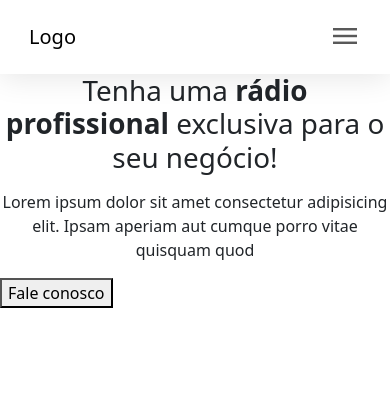
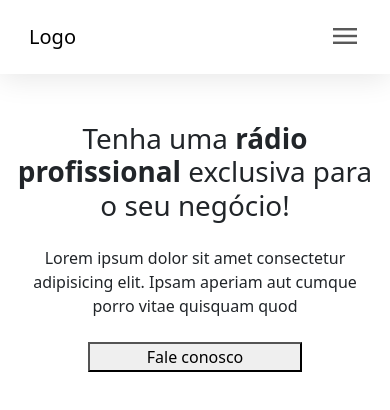
Before and after one commit to yagocdj/PersonalSound, an Angular app in the folder personal-sound/: page /home in a window 390 px wide. Shown: the top 410 px of the page. Built offline with nearby package versions, Linux system fonts and the light colour scheme.

Commit message:
adjusting the responsiveness from the home's initial block

```diff
--- a/personal-sound/src/app/home/home.component.html
+++ b/personal-sound/src/app/home/home.component.html
@@ -1,14 +1,16 @@
-<div id="home-container">
-  <div id="block-container">
-    <h1 class="mb-3 text-center">
+<div id="home-container" class="px-3 py-5">
+  <div class="block-container">
+    <h1 class="mb-4 text-center">
       Tenha uma <b>rádio profissional</b> exclusiva para o seu negócio!
     </h1>
-    <p class="text-center">
+    <p class="text-center mb-4">
       Lorem ipsum dolor sit amet consectetur adipisicing elit. Ipsam aperiam aut cumque porro vitae
       quisquam quod
     </p>
-    <button class="app-btn">
-      Fale conosco
-    </button>
+    <div class="btn-container">
+      <button class="app-btn" id="intro-btn">
+        Fale conosco
+      </button>
+    </div>
   </div>
 </div>
--- a/personal-sound/src/app/home/home.component.scss
+++ b/personal-sound/src/app/home/home.component.scss
@@ -3,3 +3,16 @@
     display: flex;
     flex-direction: column;
 }
+
+#intro-btn {
+    width: 60%;
+    max-width: 288px;
+}
+
+.btn-container {
+    display: flex;
+    justify-content: center;
+}
+
+// @media (min-width: 576px) and (max-width: 768px) {
+// }
```
